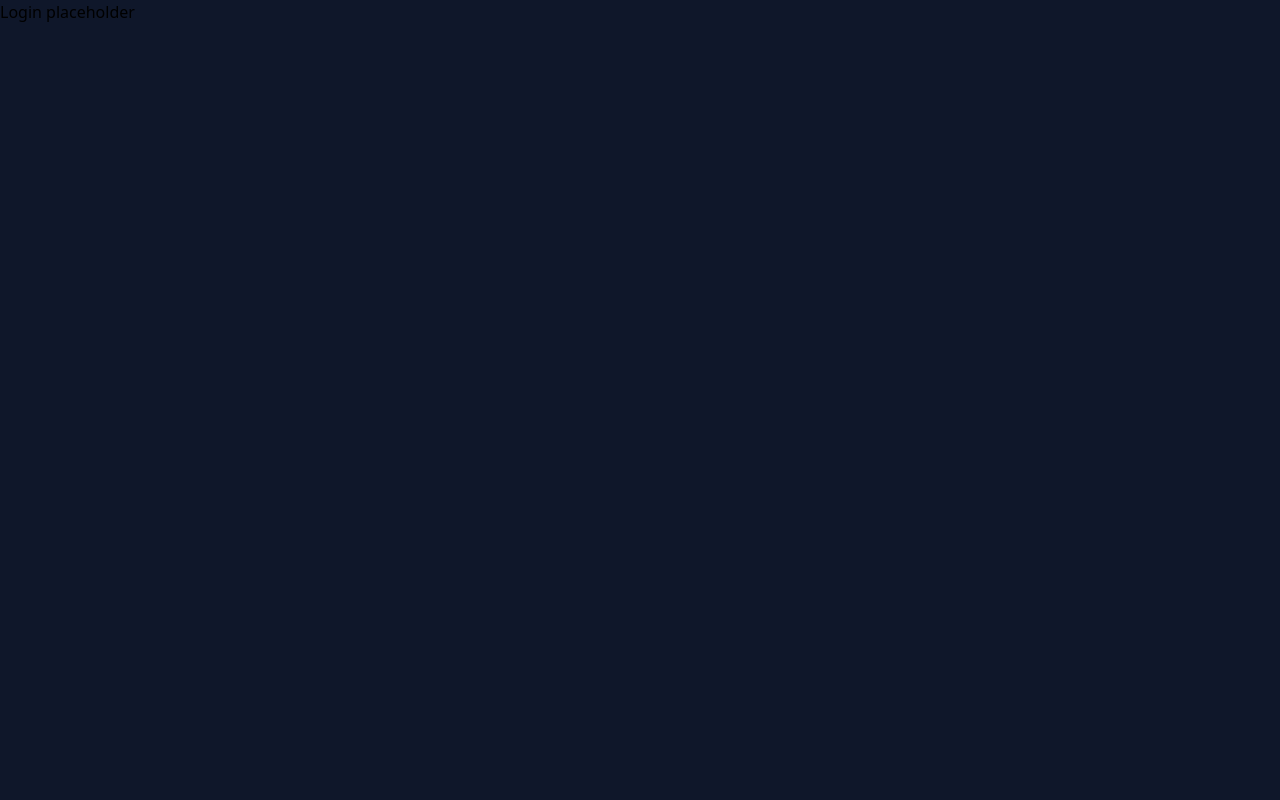
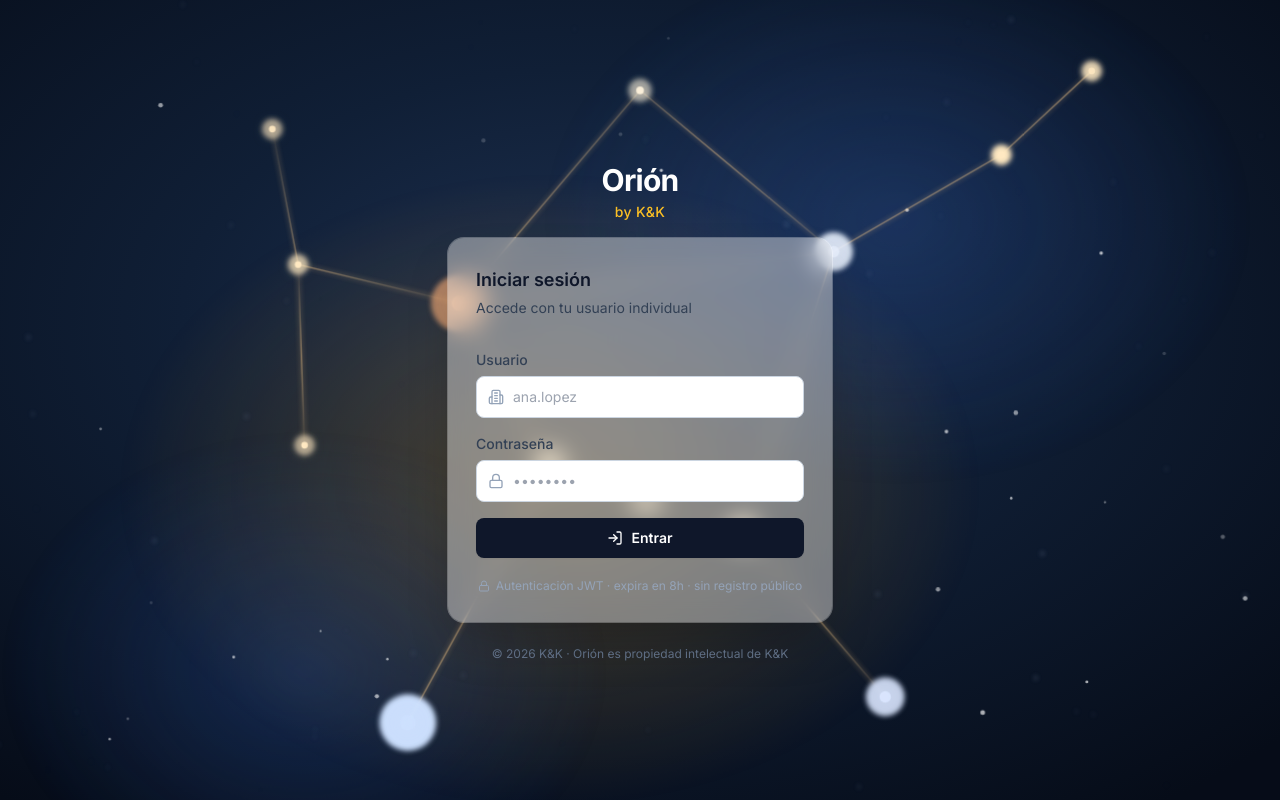
Before and after one commit to queeeeb/K-K, a React (Vite) app in the folder proyectos/activos/agente-financiero-ptres/frontend/: page / in a window 1280 px wide. Built offline with nearby package versions, Linux system fonts and the light colour scheme.

Commit message:
feat(frontend): pantalla Login con JWT

```diff
--- a/proyectos/activos/agente-financiero-ptres/frontend/src/components/Login.jsx
+++ b/proyectos/activos/agente-financiero-ptres/frontend/src/components/Login.jsx
@@ -1,3 +1,68 @@
+import { useState } from 'react'
+import { Lock, LogIn, Building2 } from 'lucide-react'
+import OrionSky from './OrionSky'
+import api from '../api'
+
 export default function Login({ onSuccess }) {
-  return <div>Login placeholder</div>
+  const [usuario,  setUsuario]  = useState('')
+  const [password, setPassword] = useState('')
+  const [error,    setError]    = useState('')
+  const [loading,  setLoading]  = useState(false)
+
+  async function handleSubmit(e) {
+    e.preventDefault()
+    setError('')
+    setLoading(true)
+    try {
+      await api.login(usuario.trim(), password)
+      onSuccess(usuario.trim())
+    } catch (err) {
+      setError(err.message)
+    } finally {
+      setLoading(false)
+    }
+  }
+
+  return (
+    <div className="font-ui relative flex min-h-screen items-center justify-center overflow-hidden bg-slate-900 px-6">
+      <OrionSky />
+      <div className="relative w-full max-w-sm">
+        <div className="mb-4 mt-6 flex flex-col items-center text-center">
+          <h1 className="text-3xl font-bold tracking-tight text-white">Orión</h1>
+          <p className="mt-1 text-sm font-medium tracking-wide text-amber-400">by K&amp;K</p>
+        </div>
+        <div className="rounded-2xl bg-white/40 p-7 shadow-2xl ring-1 ring-white/30 backdrop-blur-md">
+          <h2 className="text-lg font-semibold text-slate-900">Iniciar sesión</h2>
+          <p className="mt-1 text-sm text-slate-700">Accede con tu usuario individual</p>
+          <form onSubmit={handleSubmit} className="mt-8 space-y-4">
+            <div>
+              <label className="mb-1.5 block text-sm font-medium text-slate-700">Usuario</label>
+              <div className="relative">
+                <Building2 size={16} className="pointer-events-none absolute left-3 top-1/2 -translate-y-1/2 text-slate-400" />
+                <input value={usuario} onChange={e => setUsuario(e.target.value)} placeholder="ana.lopez" required
+                  className="w-full rounded-lg border border-slate-300 bg-white py-2.5 pl-9 pr-3 text-sm outline-none transition focus:border-slate-900 focus:ring-4 focus:ring-slate-900/10" />
+              </div>
+            </div>
+            <div>
+              <label className="mb-1.5 block text-sm font-medium text-slate-700">Contraseña</label>
+              <div className="relative">
+                <Lock size={16} className="pointer-events-none absolute left-3 top-1/2 -translate-y-1/2 text-slate-400" />
+                <input value={password} onChange={e => setPassword(e.target.value)} type="password" placeholder="••••••••" required
+                  className="w-full rounded-lg border border-slate-300 bg-white py-2.5 pl-9 pr-3 text-sm outline-none transition focus:border-slate-900 focus:ring-4 focus:ring-slate-900/10" />
+              </div>
+            </div>
+            {error && <p className="rounded-lg bg-rose-50 px-3 py-2 text-sm text-rose-700 ring-1 ring-rose-200">{error}</p>}
+            <button type="submit" disabled={loading}
+              className="flex w-full items-center justify-center gap-2 rounded-lg bg-slate-900 px-4 py-2.5 text-sm font-semibold text-white shadow-sm transition hover:bg-slate-800 focus:ring-4 focus:ring-slate-900/20 disabled:opacity-60">
+              <LogIn size={16} /> {loading ? 'Entrando…' : 'Entrar'}
+            </button>
+          </form>
+          <p className="mt-5 flex items-center justify-center gap-1.5 text-xs text-slate-400">
+            <Lock size={12} /> Autenticación JWT · expira en 8h · sin registro público
+          </p>
+        </div>
+        <p className="mt-6 text-center text-xs text-slate-500">© 2026 K&amp;K · Orión es propiedad intelectual de K&amp;K</p>
+      </div>
+    </div>
+  )
 }
```
